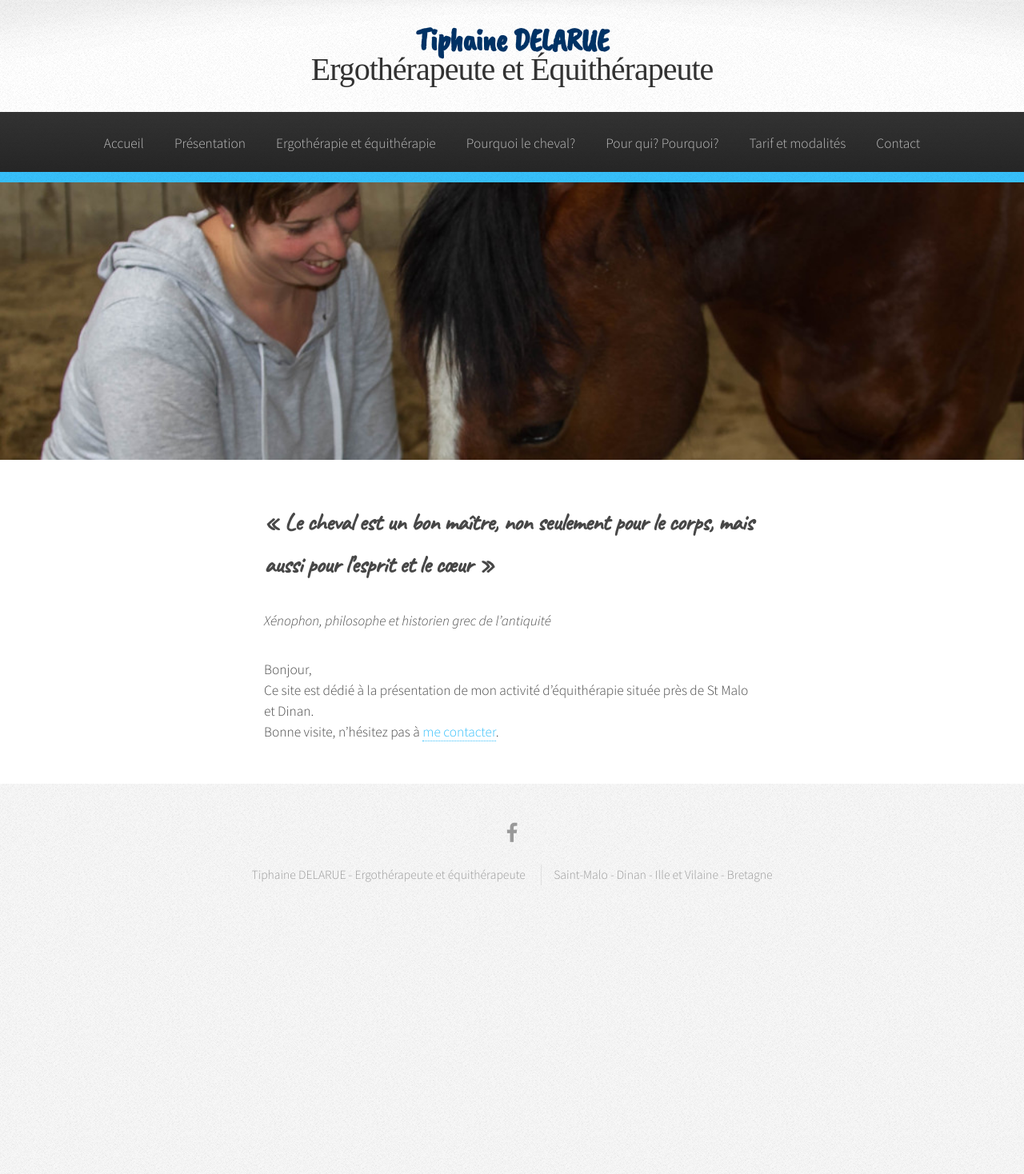
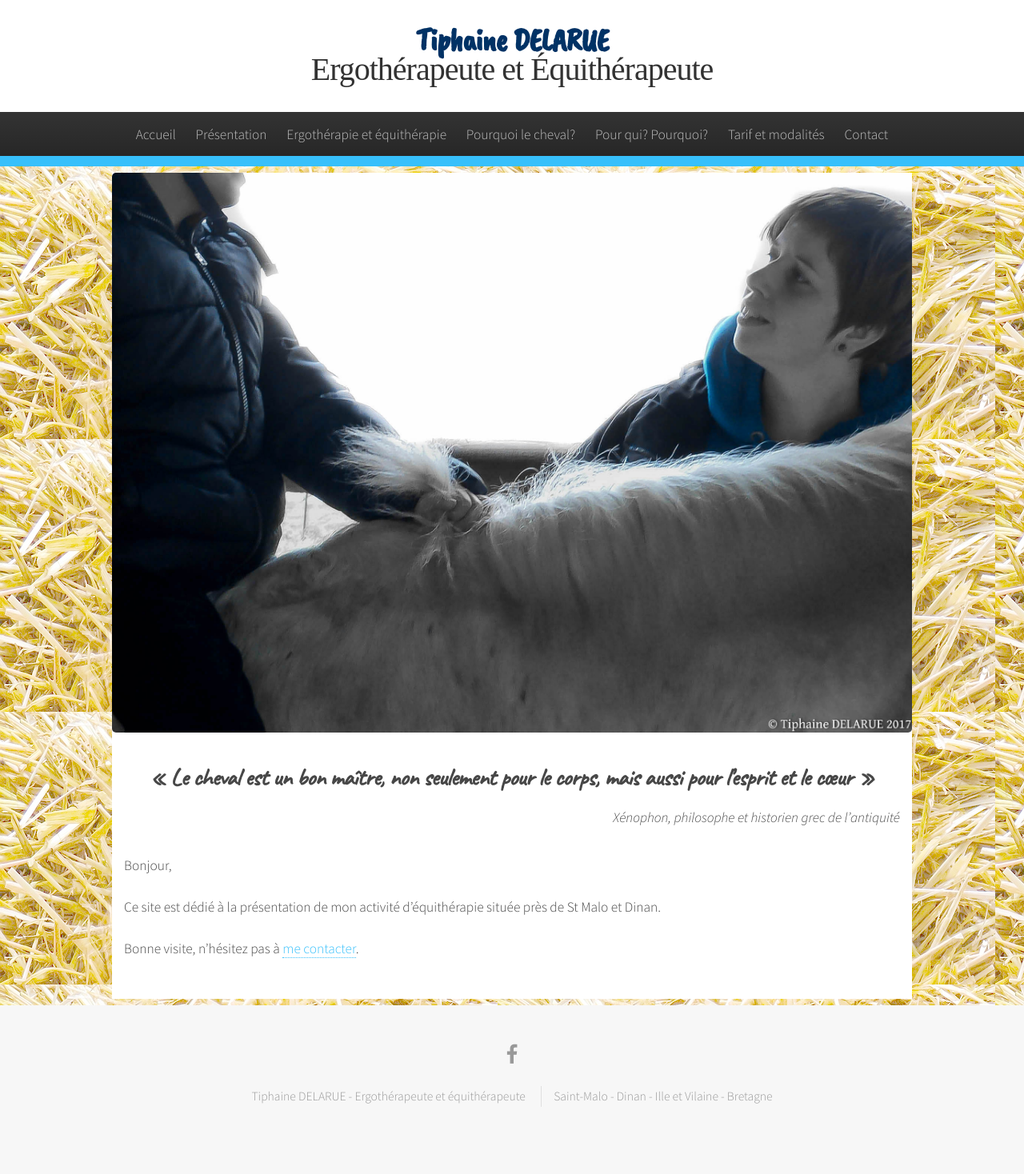
Before and after one commit to tiphained/tiphained.github.io, a Jekyll site: the page built from index.html, in a window 1280 px wide. Shown: the whole page at 80% size. Built offline with Jekyll 4.4.1, drawn with Linux system fonts in a browser that asks for light colours; some web fonts are replaced; the list of posts is cut into pages by our own code; before the commit the page ends 1190 px from its top, so only the background shows below that.

Commit message:
Accueil+pres

```diff
--- a/assets/css/style.css
+++ b/assets/css/style.css
@@ -747,9 +747,9 @@
 
 /* Wrapper */
 
-	.wrapper {
-		padding: 5em 0 3em 0;
-	}
+		.wrapper {
+			padding: 5em 0 3em 0;
+		 }
 
 		.wrapper.style1 {
 			background: #fff;
--- a/assets/css/tif.css
+++ b/assets/css/tif.css
@@ -14,3 +14,50 @@
 h2 {
   font-family: 'Caveat', cursive;
 }
+
+h2.citation {
+  text-align: center;
+  margin-bottom: 10px;
+}
+
+.auteur_citation {
+  text-align: right;
+}
+
+/* Conteneur de page */
+.wrapper {
+  padding: 8px;
+}
+
+.wrapper.style1 {
+  background-image: url('images/paille.jpg');
+}
+
+.container .row {
+  background-color: #FFF;
+}
+
+.container {
+  width: 1000px;
+}
+
+.row.double {
+  margin-left: 0;
+}
+
+.row.double > * {
+  padding-left: 0;
+}
+
+.row.double .content {
+  padding: 15px;
+}
+
+.image.featured {
+  margin-bottom: 15px;
+}
+
+/* Liens du menu */
+#nav > ul > li a {
+  padding: 15px 2px 14px 2px;
+}
--- a/index.html
+++ b/index.html
@@ -3,32 +3,34 @@ title: Arcana
 layout: default
 ---
 
-<!-- Banner -->
-<section id="banner">
-</section>
-
 <!-- Posts -->
 <section class="wrapper style1">
 	<div class="container">
 		<div class="row double">
-			<div class="2u">&nbsp;</div>
-			<section class="8u">
-				<h2>
+			<section>
+				<span class="image featured">
+					<img src="{{ site.baseurl }}/assets/images/tiphaine_delarue_patient_sur_cheval.jpg"
+					     alt="Tiphiane Delarue équithérapie patient" />
+				</span>
+				<div class="content">
+					<h2 class="citation">
 						« Le cheval est un bon maître, non seulement pour le corps, mais aussi pour l’esprit et le cœur »
 					</h2>
-				<p>
+					<p class="auteur_citation">
 					  <em>Xénophon, philosophe et historien grec de l’antiquité</em>
 					</p>
 					<p>
 						Bonjour,
 						<br />
+						<br />
 						Ce site est dédié à la présentation de mon activité d’équithérapie située
 						près de St Malo et Dinan.
 						<br />
+						<br />
 						Bonne visite, n’hésitez pas à <a href="contact.html">me contacter</a>.
 					</p>
+			  </div>
 			</section>
-			<div class="2u">&nbsp;</div>
 		</div>
 	</div>
 </section>
```
Also changed, not shown: presentation.html (+10 -12 lines), assets/css/images/bg01.png (deleted), assets/css/images/bg02.png (deleted), assets/css/images/bg03.png (deleted), assets/css/images/paille.jpg (added), assets/images/banner.jpg (deleted), assets/images/pic01.jpg (deleted), assets/images/pic02.jpg (deleted), assets/images/pic03.jpg (deleted), assets/images/pic04.jpg (deleted), assets/images/tiphaine_delarue_patient_sur_cheval.jpg (added). Lines whose indentation alone changed are shown as unchanged.
